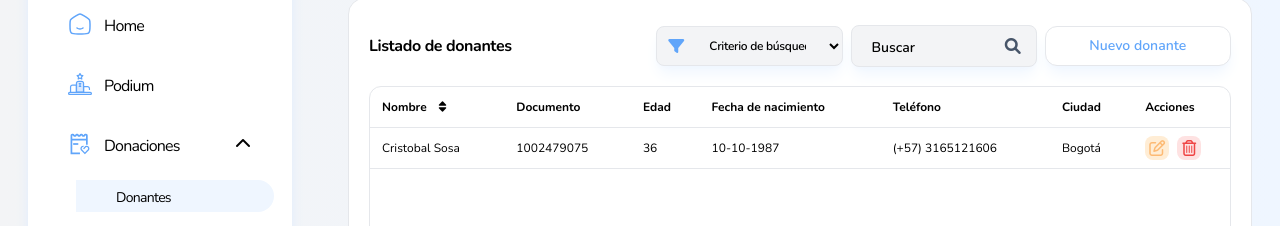
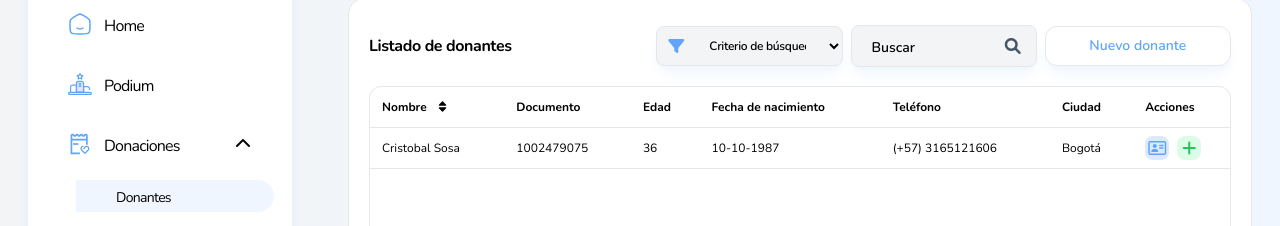
Before and after one commit to Cristobal1002/crm-enlace, an Angular app: page /donaciones/donantes in a window 1280 px wide. Shown: the part 135-361 px from the top of the page. Built offline with nearby package versions, Linux system fonts and the light colour scheme.

Commit message:
Cambios de botones en donantes

```diff
--- a/src/app/pages/customers/customers.component.html
+++ b/src/app/pages/customers/customers.component.html
@@ -85,13 +85,13 @@
                                             <td class="pl-3">
                                                 <div class="flex space-x-2 ">
                                                     <button
-                                                        class="h-6  w-6 bg-orange-100 rounded-lg items-center justify-center">
+                                                        class="h-6  w-6 bg-blue-100 rounded-lg items-center justify-center">
                                                         <i
-                                                            class="fa-regular fa-pen-to-square w-5 h-5 text-orange-300"></i>
+                                                            class="fa-regular fa-address-card w-5 h-5 text-blue-400"></i>
                                                     </button>
                                                     <button
-                                                        class="h-6  w-6 bg-red-100 rounded-lg items-center justify-center">
-                                                        <i class="fa-regular fa-trash-can text-red-500 "></i>
+                                                        class="h-6  w-6 bg-green-100 rounded-lg items-center justify-center">
+                                                        <i class="fa fa-plus text-green-500 "></i>
                                                     </button>
                                                 </div>
                                             </td>
```
